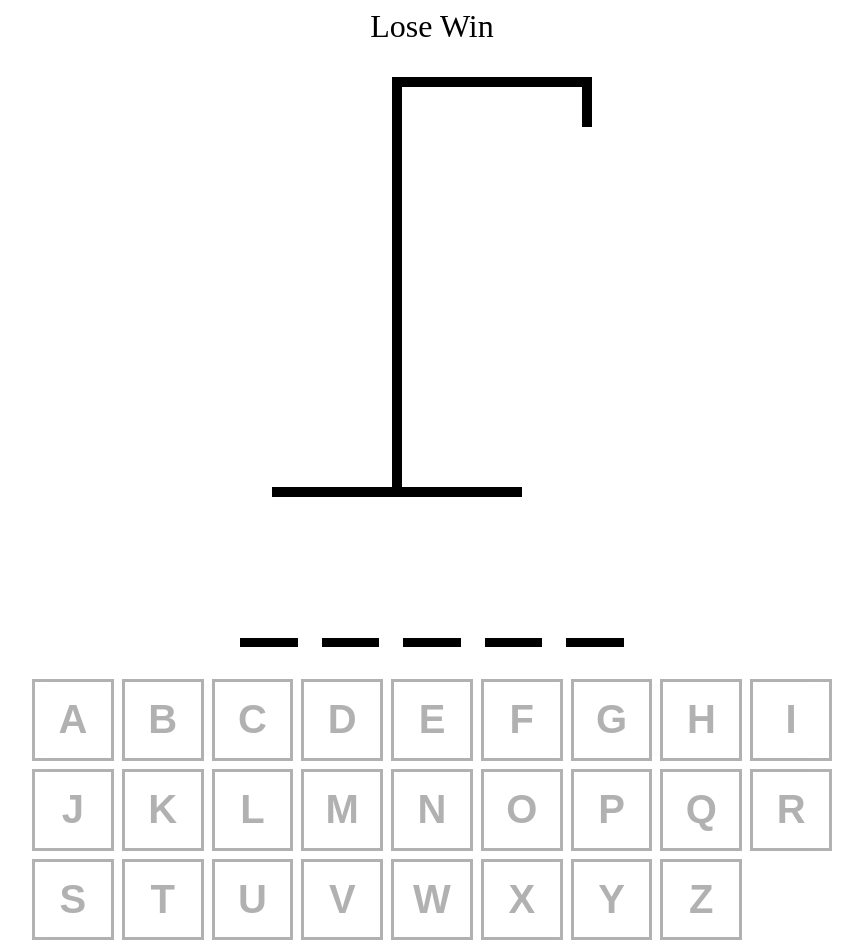
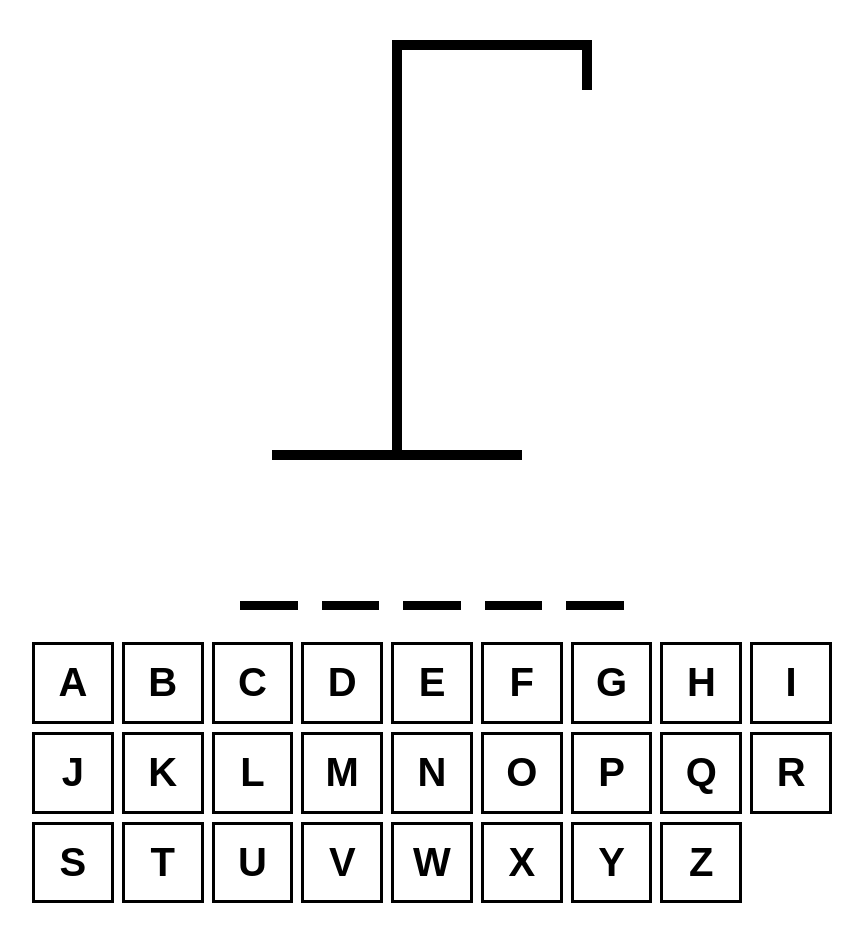
Before and after one commit to muratavci05/react_typescript-hangmanApp, a React (Vite) app: page / in a window 1280 px wide. Shown: the whole page, without its empty margins (208-1071 px from the left). After the commit the page ends 911 px from the top, so only its background shows below. Built offline with nearby package versions, Linux system fonts and the light colour scheme.

Commit message:
component files modified

```diff
--- a/src/App.tsx
+++ b/src/App.tsx
@@ -1,4 +1,4 @@
-import { useState } from "react";
+import { useCallback, useEffect, useState } from "react";
 import { HangmanDrawing } from "./components/HangmanDrawing";
 import { HangmanWord } from "./components/HangmanWord";
 import { Keyboard } from "./components/Keyboard";
@@ -6,15 +6,49 @@ import words from "./wordList.json";
 
 function App() {
   const [wordToGuess, setWordToGuess] = useState(() => {
-
+    /* return "test"; */
     return words[Math.floor(Math.random() * words.length)];
   });
 
-  const [guessedLetters, setQuessedLetters] = useState<string[]>([]);
+  const [guessedLetters, setGuessedLetters] = useState<string[]>([
+    /*  "g",
+    "t",
+    "o",
+    "e" */
+  ]);
   const incorrectLetters = guessedLetters.filter(
-    letter => !wordToGuess.includes(letter)
-  )
+    (letter) => !wordToGuess.includes(letter)
+  );
 
+  const isLoser = incorrectLetters.length >= 6;
+  const isWinner = wordToGuess
+    .split("")
+    .every((letter) => guessedLetters.includes(letter));
+
+  const addGuessedLetter = useCallback(
+    (letter: string) => {
+      if (guessedLetters.includes(letter) || isLoser || isWinner) return;
+
+      setGuessedLetters((currentLetters) => [...currentLetters, letter]);
+    },
+    [guessedLetters, isWinner, isLoser]
+  );
+
+  useEffect(() => {
+    const handler = (e: KeyboardEvent) => {
+      const key = e.key;
+
+      if (!key.match(/^[a-z]$/)) return;
+
+      e.preventDefault();
+      addGuessedLetter(key);
+    };
+    document.addEventListener("keypress", handler);
+
+    return () => {
+      document.removeEventListener("keypress", handler);
+    };
+  }, [guessedLetters]);
 
   return (
     <div
@@ -25,16 +59,24 @@ function App() {
         gap: "2rem",
         margin: "0 auto",
         alignItems: "center",
-
       }}
     >
-      <div style={{fontSize:"2rem",textAlign:"center"}}>Lose Win </div>
-      <HangmanDrawing numberOfGuesses={incorrectLetters.length}/>
-      <HangmanWord guessedLetters={guessedLetters} wordToGuess={wordToGuess}/>
-      <div style={{ alignSelf:"stretch"}}>
-      <Keyboard/>
+      <div style={{ fontSize: "2rem", textAlign: "center" }}>
+        {isWinner && "Winner! - Refresh to try again"}
+        {isLoser && "Nice Try - Refresh to try again"}
+        </div>
+      <HangmanDrawing numberOfGuesses={incorrectLetters.length} />
+      <HangmanWord reveal= {isLoser} guessedLetters={guessedLetters} wordToGuess={wordToGuess} />
+      <div style={{ alignSelf: "stretch" }}>
+        <Keyboard
+        disabled = {isWinner || isLoser}
+          activeLetter={guessedLetters.filter((letter) =>
+            wordToGuess.includes(letter)
+          )}
+          inactiveLetters={incorrectLetters}
+          addGuessedLetter={addGuessedLetter}
+        />
       </div>
-
     </div>
   );
 }
--- a/src/components/HangmanWord.tsx
+++ b/src/components/HangmanWord.tsx
@@ -1,13 +1,14 @@
-type HangmanDrawingProps = {
+type HangmanWordProps = {
   guessedLetters: string[];
   wordToGuess: string;
+  reveal?: boolean;
 };
 
 export function HangmanWord({
   guessedLetters,
   wordToGuess,
-}: HangmanDrawingProps) {
-
+  reveal = false,
+}: HangmanWordProps) {
   return (
     <div
       style={{
@@ -22,9 +23,12 @@ export function HangmanWord({
         <span style={{ borderBottom: "0.1em solid black" }} key={index}>
           <span
             style={{
-              visibility: guessedLetters.includes(letter)
-                ? "visible"
-                : "hidden",
+              visibility:
+                guessedLetters.includes(letter) || reveal
+                  ? "visible"
+                  : "hidden",
+              color:
+                !guessedLetters.includes(letter) && reveal ? "red" : "black",
             }}
           >
             {letter}
--- a/src/components/Keyboard.tsx
+++ b/src/components/Keyboard.tsx
@@ -29,7 +29,18 @@ const Keys = [
   "z",
 ];
 
-export function Keyboard() {
+type KeyboardProps = {
+    disabled: boolean
+  activeLetter: string[];
+  inactiveLetters: string[];
+  addGuessedLetter: (letter: string) => void;
+};
+export function Keyboard({
+  activeLetter,
+  disabled = false,
+  inactiveLetters,
+  addGuessedLetter,
+}: KeyboardProps) {
   return (
     <div
       style={{
@@ -39,10 +50,18 @@ export function Keyboard() {
       }}
     >
       {Keys.map((key) => {
+        const isActive = activeLetter.includes(key)
+        const isInactive = inactiveLetters.includes(key)
         return (
           <button
-          disabled
-          className={`${styles.btn} ${styles.inactive}`} key={key}>
+            onClick={() => addGuessedLetter(key)}
+            className={`${styles.btn} ${isActive ? styles.active : ""}
+            ${
+                isInactive ? styles.active : ""}
+            `}
+            disabled={isInactive || isActive || disabled}
+            key={key}
+          >
             {key}
           </button>
         );
```
